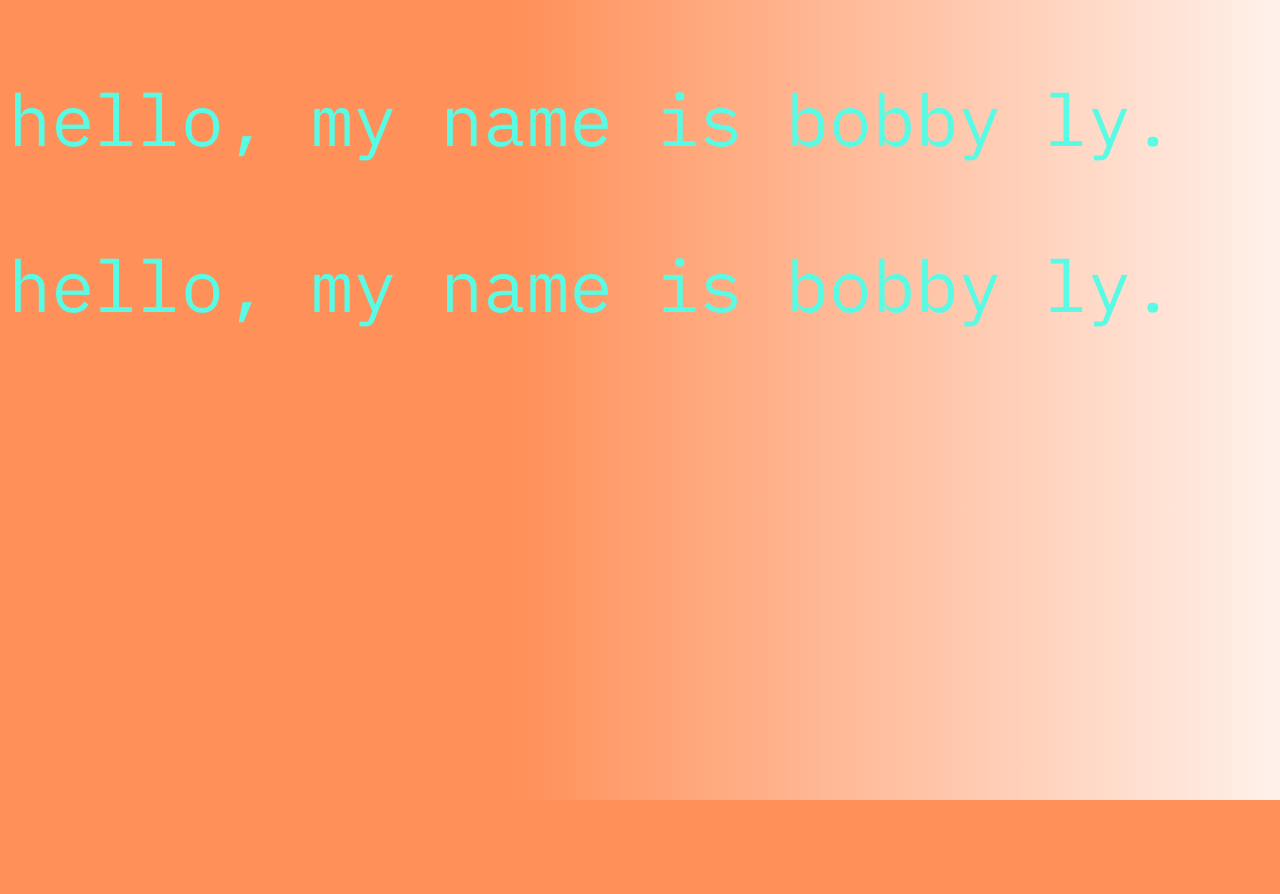
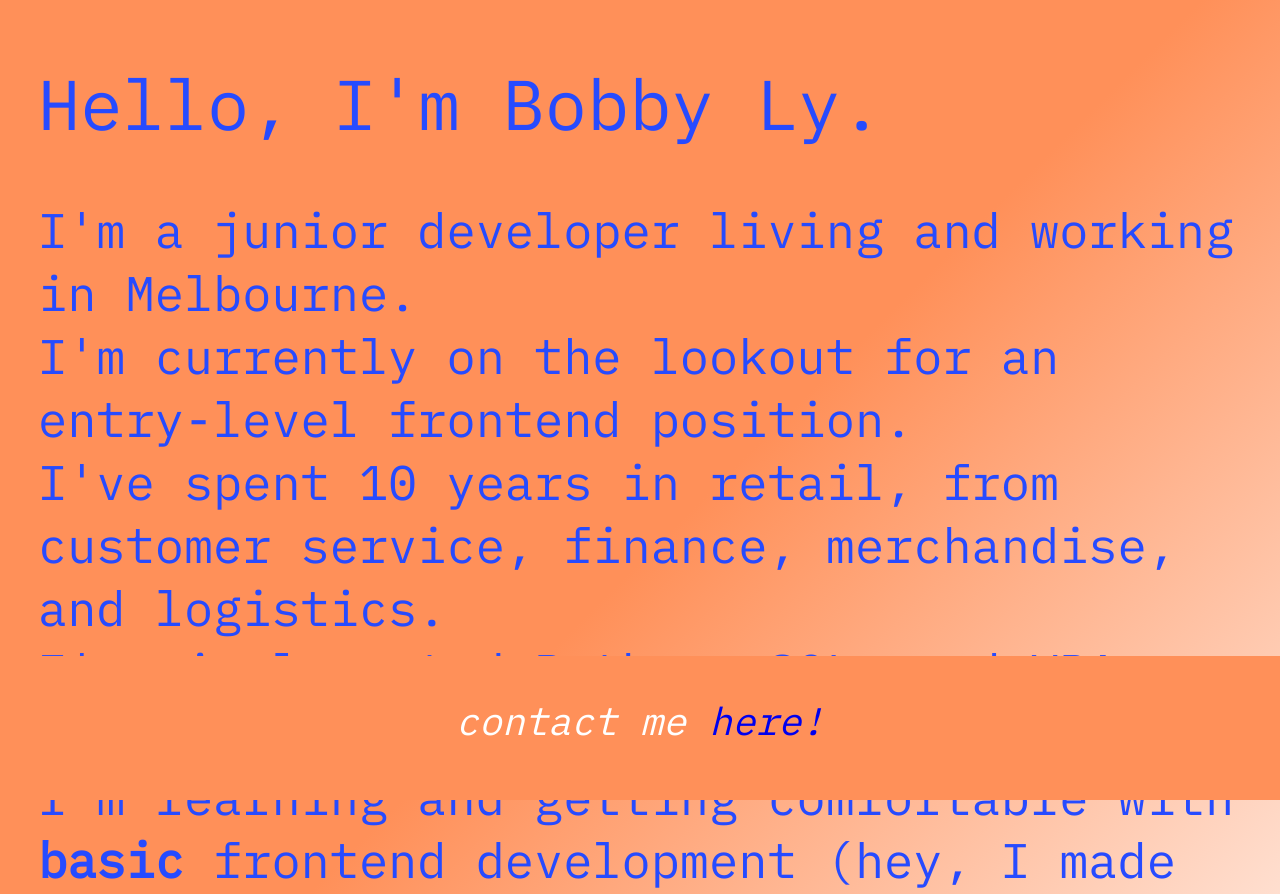
Before and after one commit to bobbyly/bobbyly.github.io, a plain HTML site: page testing/animation.html in a window 1280 px wide. Shown: the top 894 px of the page. Before the commit the page ends 800 px from the top, so only its background shows below. Drawn offline with Linux system fonts and the light colour scheme.

Commit message:
copy and css changes
autobiography and animation

```diff
--- /dev/null
+++ b/css/style.css
@@ -0,0 +1,27 @@
+html{
+min-height: 100%;
+}
+body {
+    -webkit-animation: colorchange 20s infinite;
+    animation: colorchange 20s infinite;
+	font-family: 'IBM Plex Mono', serif;
+	color: #ffffff;
+	background-image: linear-gradient(to left, #fff1eb 0%, #ff9059 60%);
+	background-color: #ff9059;
+	font-size: 72px;
+	font-size: 4.75vw;
+}
+@-webkit-keyframes colorchange {
+    0%  {color: #59c8ff;}
+    25%  {color: #59ffe3;}
+    50% {color: #5975ff;}
+	75%  {color: #59ffe3;}
+	100%  {color: #59c8ff;}
+}
+@keyframes colorchange {
+    0%  {color: #59c8ff;}
+    25%  {color: #59ffe3;}
+    50% {color: #5975ff;}
+	75%  {color: #59ffe3;}
+	100%  {color: #59c8ff;}
+}
--- a/testing/animation.html
+++ b/testing/animation.html
@@ -3,47 +3,26 @@
 
 <head>
 <link href="https://fonts.googleapis.com/css?family=IBM+Plex+Mono|IBM+Plex+Sans" rel="stylesheet">
+<link rel="stylesheet" type="text/css" href="style.css">
 </head>
+<body>
+<div>
+Hello, I'm Bobby Ly.<br>
 
-<style>
-html{
-min-height: 100%;
-}
-body {
-    -webkit-animation: colorchange 30s infinite;
-    animation: colorchange 30s infinite;
-	font-family: 'IBM Plex Mono', serif;
-	font-size: 72px;
-	color: #ffffff;
-	background-image: linear-gradient(to left, #fff1eb 0%, #ff9059 60%);
-	background-color: #ff9059;
-}
-@-webkit-keyframes colorchange {
-    0%  {color: #59c8ff;}
-    25%  {color: #59ffe3;}
-    50% {color: #5975ff;}
-	75%  {color: #59ffe3;}
-	100%  {color: #59c8ff;}
-}
-@keyframes colorchange {
-    0%  {color: #59c8ff;}
-    25%  {color: #59ffe3;}
-    50% {color: #5975ff;}
-	75%  {color: #59ffe3;}
-	100%  {color: #59c8ff;}
-}
-</style>
-
-<body>
-
-<div>
-<p>hello, my name is bobby ly.
+<p>
+I'm a junior developer living and working in Melbourne.<br>
+I'm currently on the lookout for an entry-level <span id=questionable>frontend</span> position.<br>
+I've spent 10 years in retail, from customer service, finance, merchandise, and logistics.<br>
+I've implemented Python, SQL, and VBA solutions into my day job.<br>
+I'm learning and getting comfortable with <b>basic</b> frontend development (hey, I made this website.)<br>
+<br>
 </p>
 </div>
-<div>
-<p>hello, my name is bobby ly.
-</p>
-</div>
+</body>
 
-</body>
+<footer>
+<address>
+contact me <a href="mailto:contact@hellobobbyly.com">here!</a>
+</address>
+</footer>
 </html>
--- /dev/null
+++ b/testing/style.css
@@ -0,0 +1,89 @@
+html{
+min-height: 100%;
+}
+body {
+    -webkit-animation: colorchange 20s infinite;
+    animation: colorchange 20s infinite;
+	font-family: 'IBM Plex Mono', serif;
+	color: #ffffff;
+	background-image: linear-gradient(-45deg, #fff1eb 0%, #ff9059 50%);
+	background-color: #ff9059;
+	font-size: 72px;
+	font-size: 5.5vw;
+}
+@-webkit-keyframes colorchange {
+    0%  {color: #738aff;}
+    25%  {color: #264bff;}
+    50% {color: #5975ff;}
+	75%  {color: #264bff;}
+	100%  {color: #738aff;}
+}
+@-webkit-keyframes colorchange {
+    0%  {color: #738aff;}
+    25%  {color: #264bff;}
+    50% {color: #5975ff;}
+	75%  {color: #264bff;}
+	100%  {color: #738aff;}
+}
+div {
+  padding-top: 50px;
+  padding-right: 30px;
+  padding-bottom: 50px;
+  padding-left: 30px;
+}
+p{
+	font-size: 42px;
+	font-size: 3.8vw;
+}
+
+footer{
+	padding-top: 5vh;
+	padding-bottom: 5vh;
+	position: fixed;
+	left: 0;
+	bottom: 0;
+	width: 100%;
+	height: 8vh;
+	background-color: #ff9059;
+	color: white;
+	text-align: center;
+	font-size: 3vw;
+}
+address{
+	padding-right: 10vw;
+	padding-left: 10vw;
+}
+a:link {
+  text-decoration: none;
+}
+
+a:visited {
+  text-decoration: none;
+}
+
+a:hover {
+	text-decoration: none;
+	-webkit-animation: hoverchange 2s infinite;
+	animation: hoverchange 2s infinite;
+}
+a:active {
+	text-decoration: none;
+}
+
+
+@-webkit-keyframes hoverchange {
+    0%  {color: #00dbde;}
+    50% {color: #fc00ff;}
+	100%  {color: #00dbde;}
+}
+@-webkit-keyframes hoverchange {
+    0%  {color: #00dbde;}
+    50% {color: #fc00ff;}
+	100%  {color: #00dbde;}
+}
+
+#questionable:hover{
+	background-color: #fff1eb;
+	color: #fff1eb;
+	background-image: linear-gradient(to right, #00dbde 0%, #fc00ff 100%);
+}
```
Also changed, not shown: index.html (+2 -1 lines).
